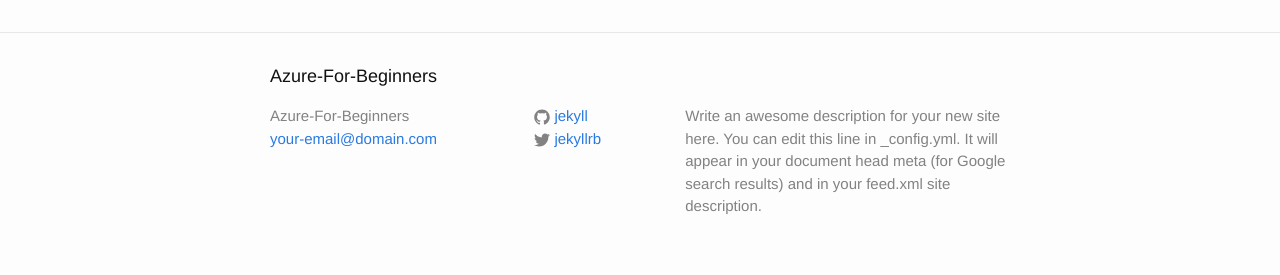
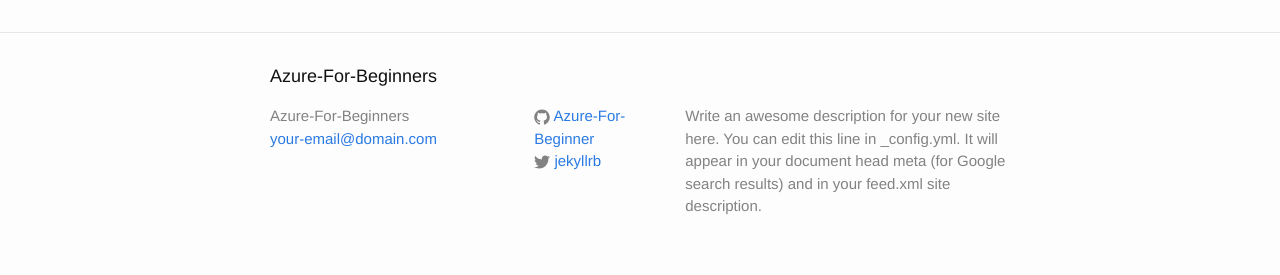
Before and after one commit to Azure-For-Beginner/Azure-For-Beginner.github.io-qqq, a Jekyll site: the page built from index.html, in a window 1280 px wide. Shown: the part 804-1079 px from the top of the page. Built offline with Jekyll 4.4.1, drawn with Linux system fonts in a browser that asks for light colours.

Commit message:
Update _config.yml

```diff
--- a/_config.yml
+++ b/_config.yml
@@ -15,7 +15,14 @@ description: > # this means to ignore newlines until "baseurl:"
 baseurl: "" # the subpath of your site, e.g. /blog
 url: "http://yourdomain.com" # the base hostname & protocol for your site
 twitter_username: jekyllrb
-github_username:  jekyll
+github_username: Azure-For-Beginner
 
 # Build settings
 markdown: kramdown
+
+source: .
+post_dir: ./_posts
+plugins_dir: ./_plugins
+layouts_dir: ./_layouts
+includes_dir: ./_includes
+collections: null
```
